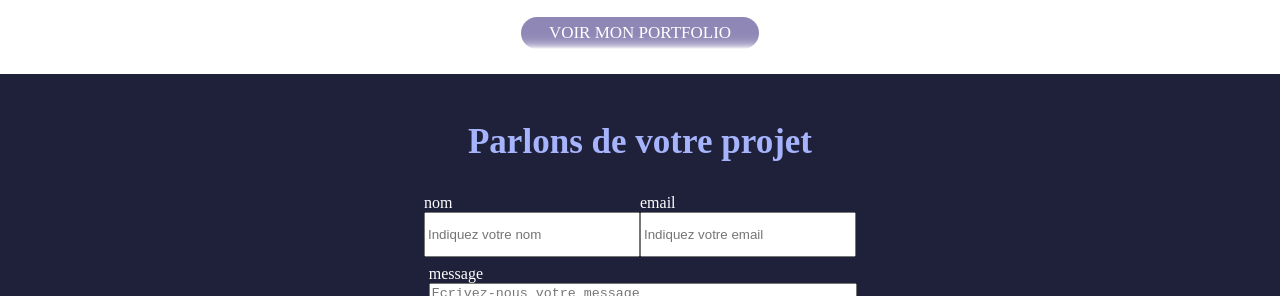
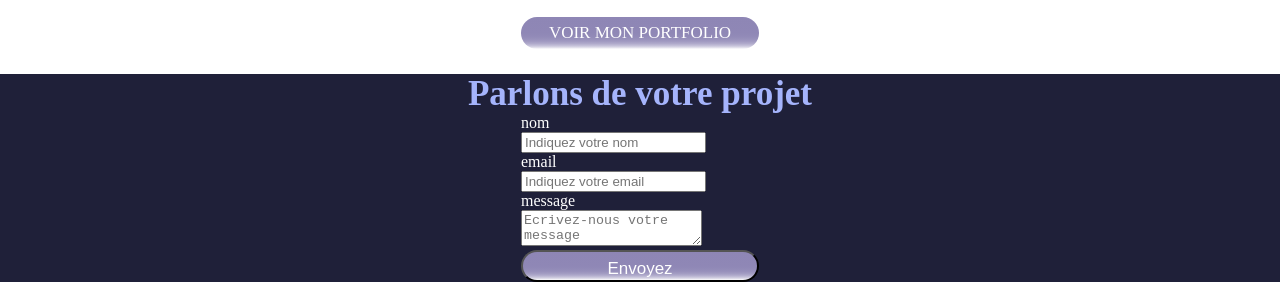
Before and after one commit to AlexandreDelmer/Openclassroom, a plain HTML site: page index.html in a window 1280 px wide. Shown: the part 1364-1660 px from the top of the page. Drawn offline with Linux system fonts and the light colour scheme.

Commit message:
Mise en forme du form

```diff
--- a/index.html
+++ b/index.html
@@ -61,13 +61,9 @@
 
             <section class="section_form">
 
+                <h2 class="h2_color_background">Parlons de votre projet</h2>
+
                 <form class="form">
-
-                    <h2 class="h2_color_background">Parlons de votre projet</h2>
-
-                    <div class="form_all">
-
-                        <div class="form_information">
 
                             <div class="form_name">
                                 <label for="name">nom</label><br>
@@ -79,15 +75,16 @@
                                 <input type="email" name="email" id="email" placeholder="Indiquez votre email">
                             </div>
 
-                        </div>
 
-                            <div class="form_message">
+                            <div>
                                 <label type="textarea" for="message">message</label>
-                                <textarea placeholder="Ecrivez-nous votre message"></textarea>
+                            </div>
+
+                            <textarea placeholder="Ecrivez-nous votre message"></textarea>
+
+                            <div>
                                 <input class="cta" type="submit" value="Envoyez">
                             </div>
-
-                    </div>
 
                 </form>
 
--- a/style/style.css
+++ b/style/style.css
@@ -123,59 +123,9 @@ h1 {
 }
 
 .section_form{
+    display: flex;
+    flex-direction: column;
+    align-items: center;
     background-color: #1F2039;
     color: white;
-    padding-top: 3rem;
-    padding-bottom: 3rem;
 }
-
-.form{
-    display: flex;
-    flex-direction: column;
-    justify-content: center;
-    align-items: center;
-}
-
-.form_all{
-    width: 33%;
-}
-
-.form_information{
-    display: flex;
-    justify-content: center;
-}
-
-.form_name input,
-.form_email input{
-    height: 100%;
-    width: 13rem;
-}
-
-.form_name{
-
-}
-
-.form_name label{
-    margin-bottom: 2rem;
-}
-
-.form_email{
-    margin-left: auto;
-}
-
-.form h2,
-.form_information,
-.form_message,
-.form textarea{
-    margin-bottom: 2rem;
-}
-
-.form_message{
-    display: flex;
-    flex-direction: column;
-}
-
-.form_message textarea{
-    height: 10rem;
-    width: 100%;
-}
```
